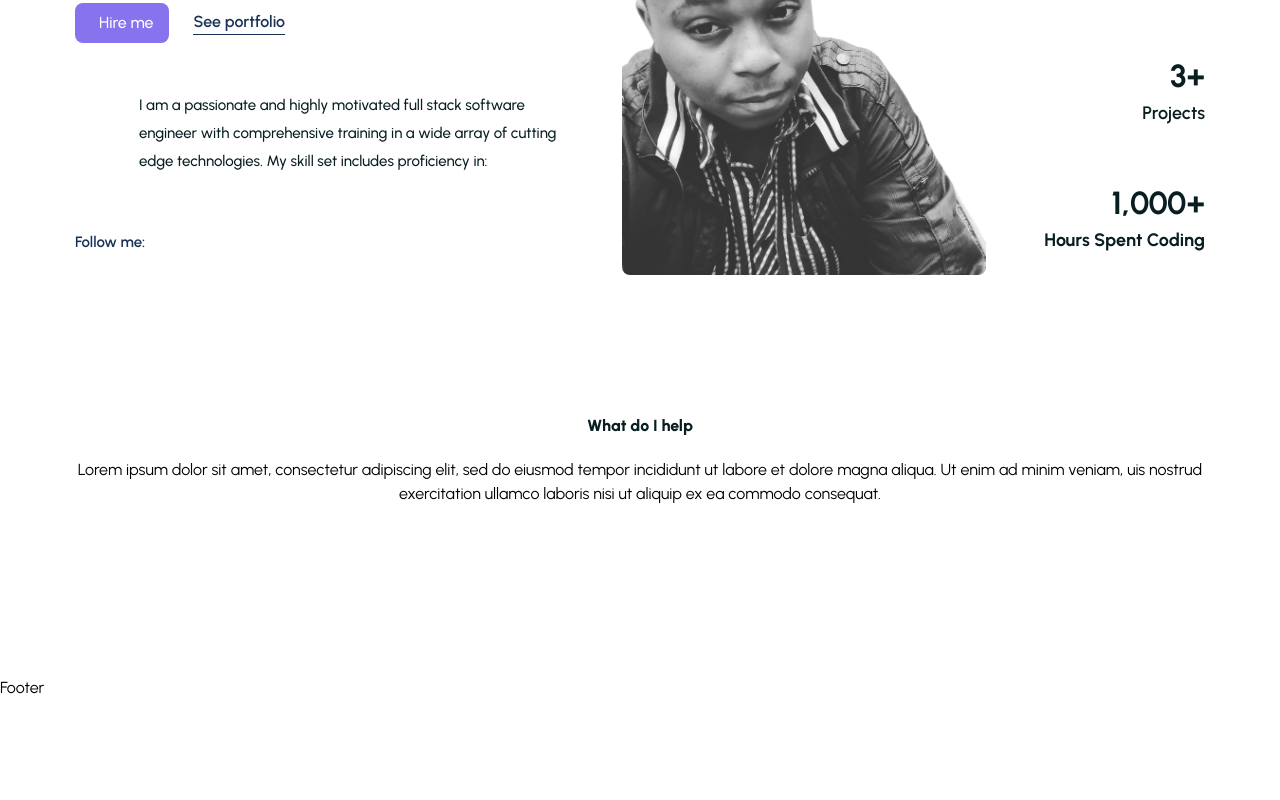
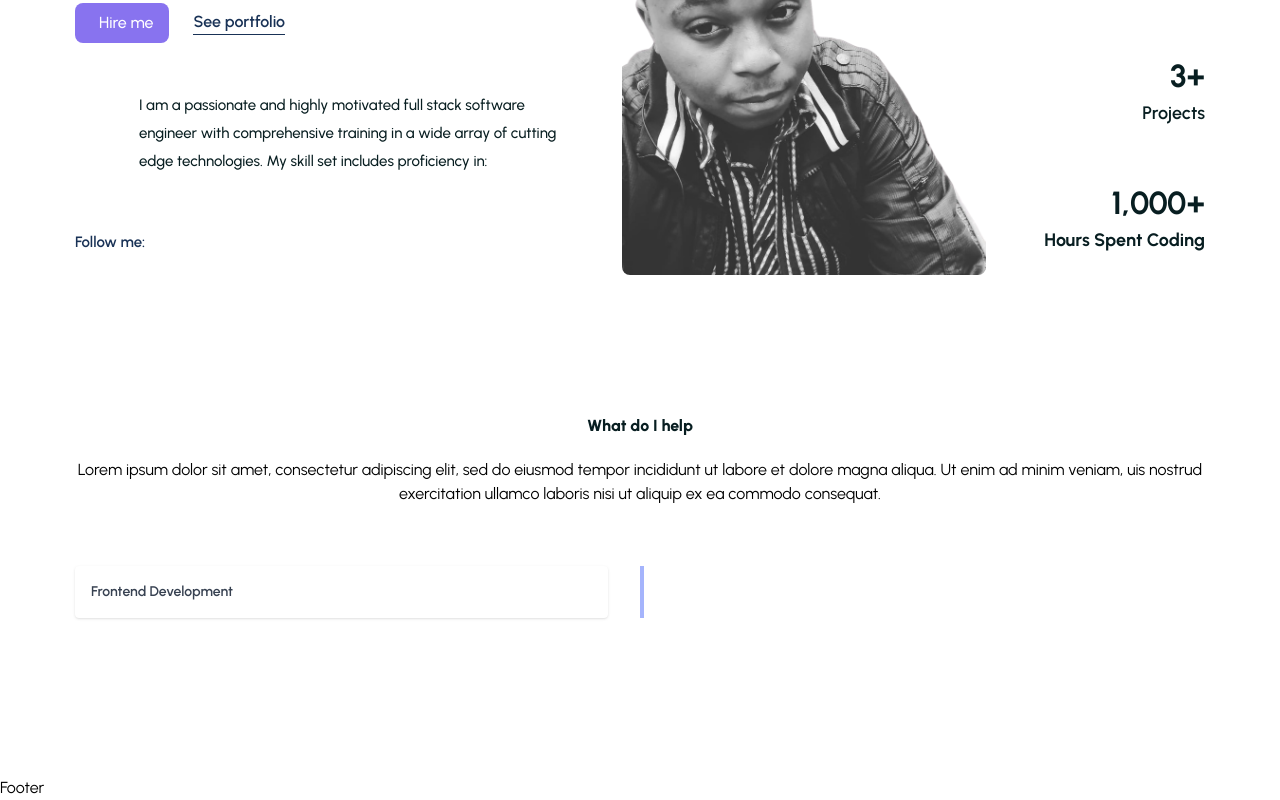
Before and after one commit to BabaMboga/My-PortFolio, a React (Create React App) app in the folder portfolio/: page / in a window 1280 px wide. Shown: the part 338-1138 px from the top of the page. Before the commit the page ends 1038 px from the top, so only its background shows below. Built offline with nearby package versions, Linux system fonts and the light colour scheme; the HTML template or start-up script is replaced by a standard one.

Commit message:
feat: added left card on vertical line

```diff
--- a/portfolio/src/components/UI/Services.js
+++ b/portfolio/src/components/UI/Services.js
@@ -19,7 +19,21 @@ const Services = () => {
                 <div className='w-full py-3 px-2 sm:mx-auto sm:px-0'>
                     <div className='relative text-gray-700 antialiased text-sm font-semibold'>
                         {/* ================ vertical line running through the middle ================ */}
-                        <div className='hidden absolute w-1 sm:block bg-indigo-300 h-full left-1/2'>
+                        <div className='hidden absolute w-1 sm:block bg-indigo-300 h-full left-1/2 transform-translate-x-1/2'>
+                        </div>
+
+                        {/* ================= left card ================= */}
+                        <div className='mt-6 sm:mt-0 sm:mb-12'>
+                            <div className='flex items-center flex-col sm:flex-row'>
+                                <div className='flex justify-start w-full mx-auto items-center'>
+                                    <div className='w-full sm:w-1/2 sm:pr-8'>
+                                        <div data-aos='fade-right' data-aos-duration='1200' className='bg-white p-4 rounded shadow group hover:bg-primaryColor cursor-pointer
+                                        ease-in duration-150'>
+                                            <h3>Frontend Development</h3>
+                                        </div>
+                                    </div>
+                                </div>
+                            </div>
                         </div>
                     </div>
                 </div>
```
